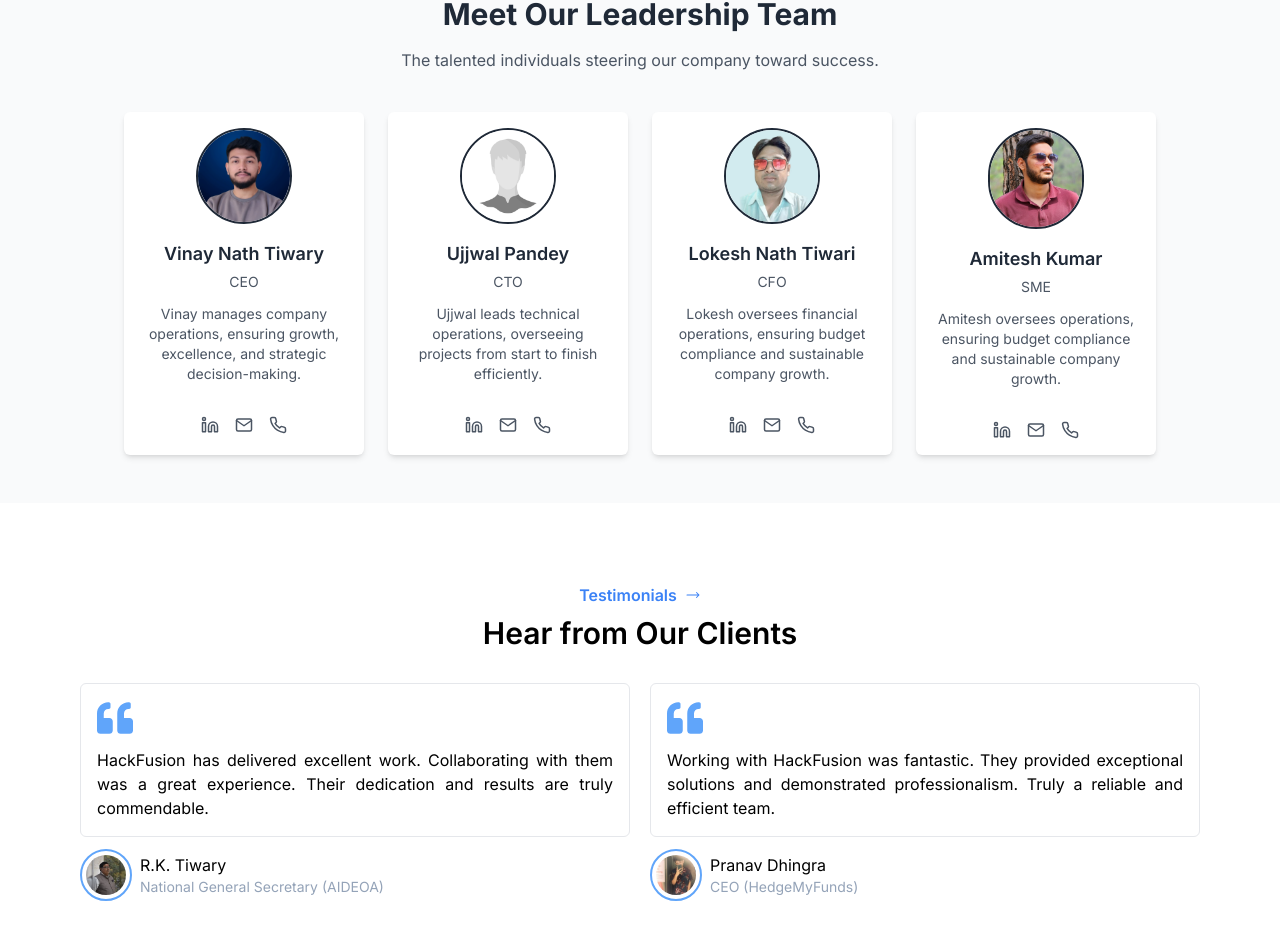
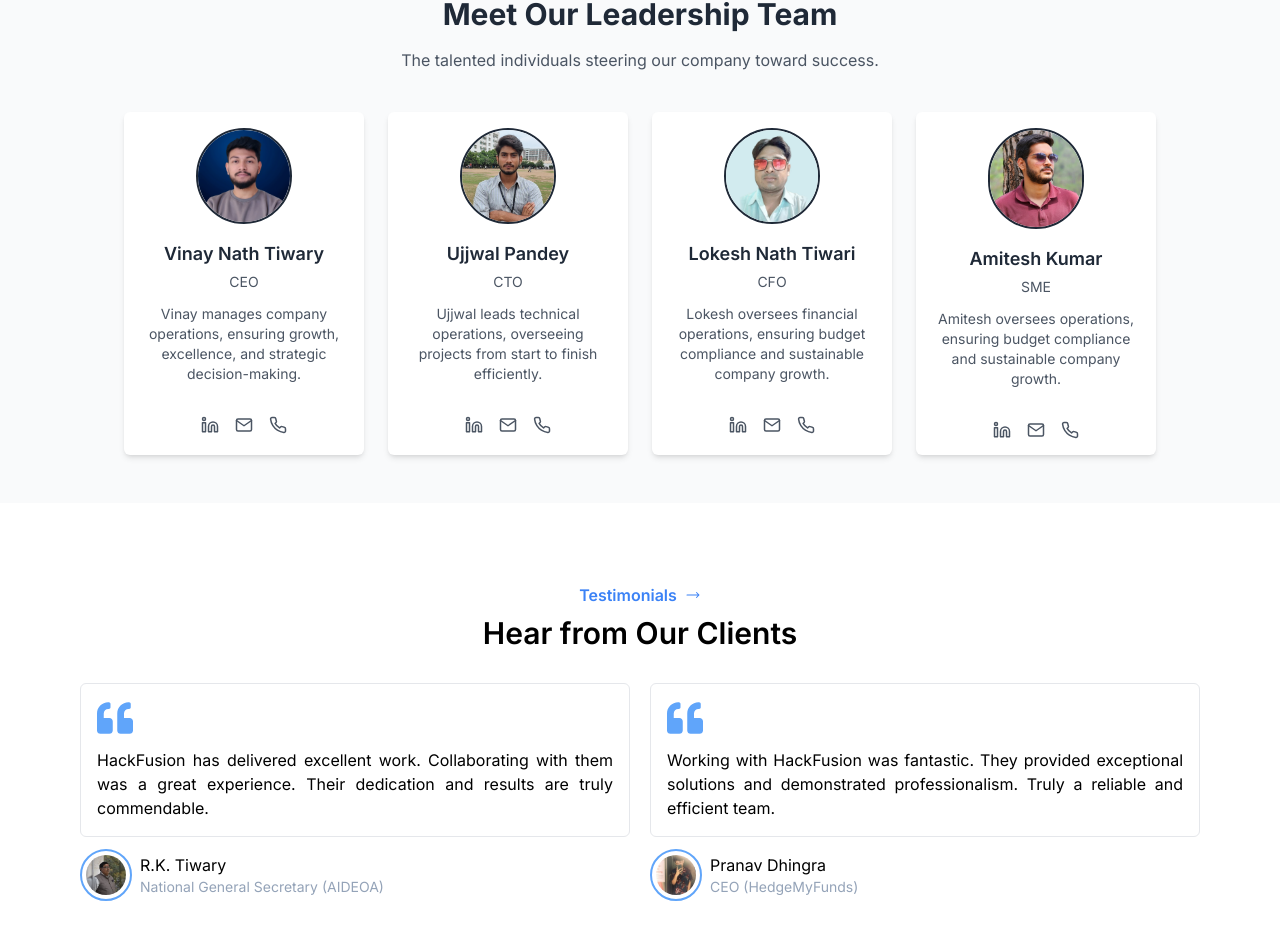
Before and after one commit to vinaynathtiwary/hackfusion, a Next.js app: page / in a window 1280 px wide. Shown: the part 3516-4441 px from the top of the page. Built offline with nearby package versions, Linux system fonts and the light colour scheme.

Commit message:
CTO Img Update

```diff
--- a/components/team/Team.jsx
+++ b/components/team/Team.jsx
@@ -33,8 +33,8 @@ const teamData = [
         image: localImages.cfoImg,
         imageAlt: "CFO Lokesh Nath Tiwari",
         email: "lokeshnathtiwari123@example.com",
-        linkedin: "https://www.linkedin.com/in/lokesh-nath-tiwari-9694992b6/",
-        phone: "+91 91029 94346"
+        linkedin: "https://www.linkedin.com/",
+        phone: "+91 78701 62890"
     },
     {
         name: "Amitesh Kumar",
--- a/utils/localImages.js
+++ b/utils/localImages.js
@@ -12,7 +12,7 @@ export const localImages = {
     contactUs: require("../public/contact/contact.svg"),
     visionOne: require("../public/vision/vision1.jpeg"),
     visionTwo: require("../public/vision/vision2.jpg"),
-    ctoImg: require("@/public/team/dummy img.webp"),
+    ctoImg: require("@/public/team/ctoImg.jpg"),
     smeImg: require("@/public/team/smeImg.jpg"),
     cfoImg: require("@/public/team/cfoImg.jpg"),
     ceoImg: require("@/public/team/ceoImg.jpg"),
```
Also changed, not shown: public/team/ctoImg.jpg (added).
